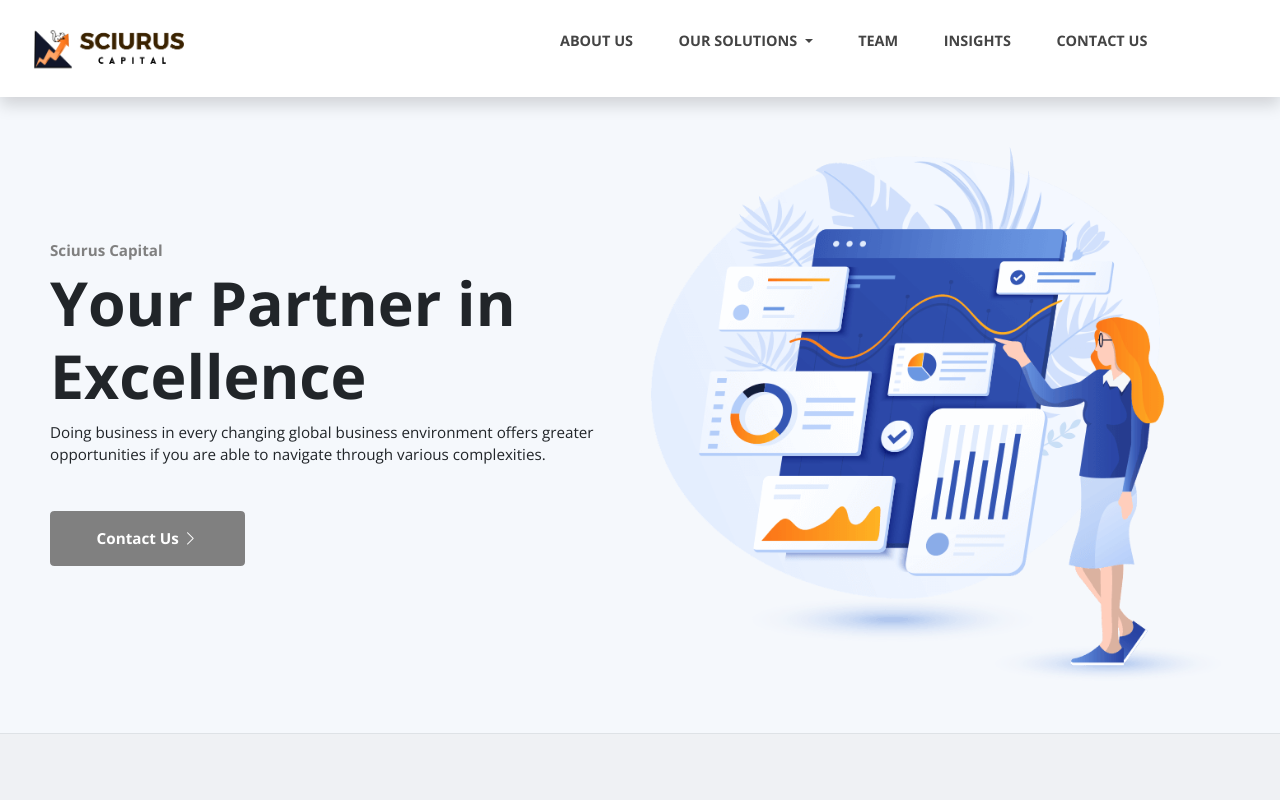
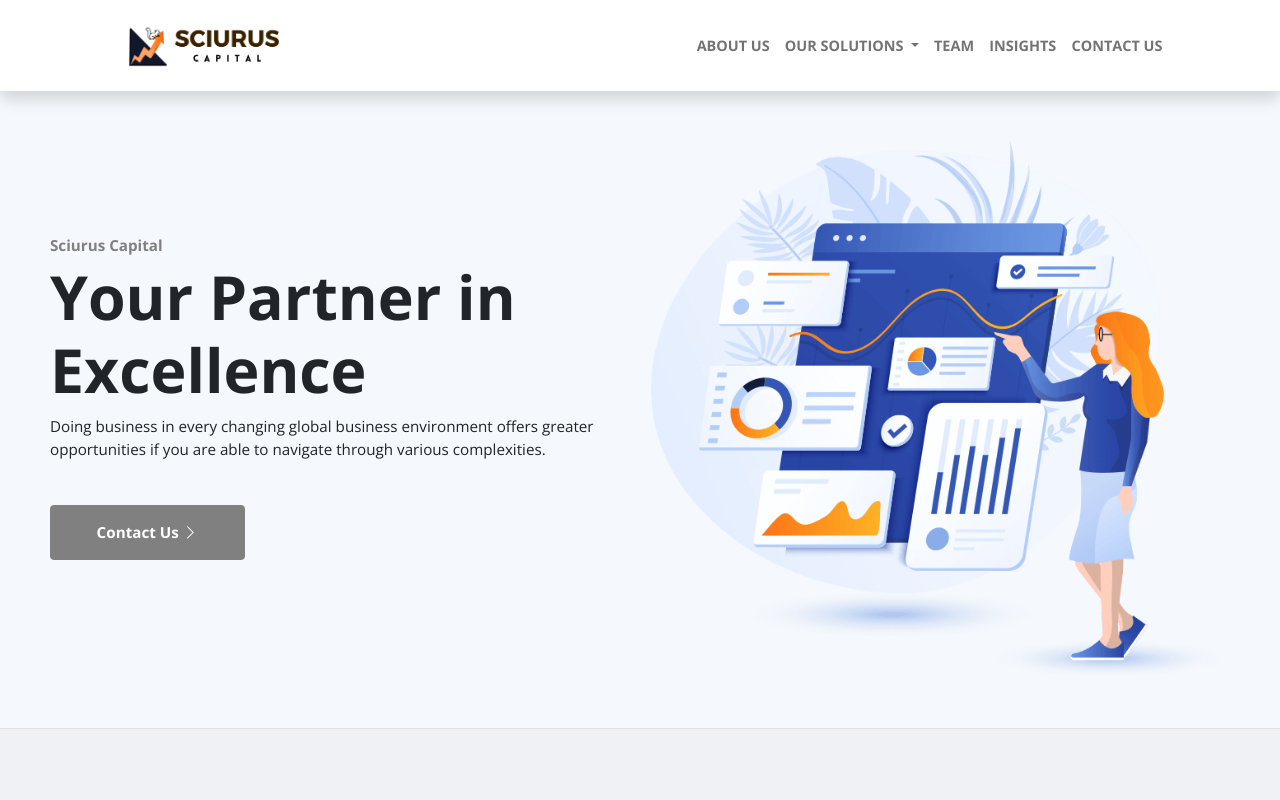
Before and after one commit to MohdSabiha/sciuruscapital, a plain HTML site: page index.html in a window 1280 px wide. Shown: the top 800 px of the page. Drawn offline with nearby package versions, Linux system fonts and the light colour scheme.

Commit message:
Update index.html

```diff
--- a/index.html
+++ b/index.html
@@ -14,34 +14,42 @@
         <link rel="stylesheet" type="text/css" href="assets/css/style.css" />
     </head>
     <body>
-        <header>
-    <div id="menu-jk" class="nav-part bg-white shadow">
-        <div class="container-l p-0">
-            <div class="row  bg-white p-3 ">
-                <div class="col-lg-3">
-                    <img src="assets/images/logo.png" alt="" style="filter: invert(100%);  max-width: 190px; height: auto;"></img>
-                </div>
-
-                <div id="menu" class="col-lg-8 text pe-0 d-none d-lg-block">
-                    <ul class="fw-bold float-end nacul fs-10 text-uppercase">
-                        <li class="float-start act p-3 px-4"><a href="#about">About Us</a></li>
-                        <li class="float-start dropdown p-3 px-4">
-                            <a class="dropdown-toggle" href="#" role="button" id="solutionsDropdown" data-bs-toggle="dropdown" aria-expanded="false">                            Our Solutions
+       <nav class="navbar navbar-expand-lg navbar-light bg-white shadow text-black">
+    <div class="container">
+        <a class="navbar-brand" href="#">
+            <img src="assets/images/logo.png" alt="Logo" style="max-width: 190px; height: auto; filter: invert(100%);">
+        </a>
+        <button class="navbar-toggler" type="button" data-bs-toggle="collapse" data-bs-target="#navbarSupportedContent" aria-controls="navbarSupportedContent" aria-expanded="false" aria-label="Toggle navigation">
+            <span class="navbar-toggler-icon"></span>
+        </button>
+        <div class="collapse navbar-collapse text-black" id="navbarSupportedContent">
+            <ul class="navbar-nav ms-auto mb-2 mb-lg-0 fw-bold float-end nacul fs-10 text-uppercase">
+                <li class="nav-item">
+                    <a class="nav-link  " href="#about">About Us</a>
+                </li>
+                <li class="nav-item dropdown">
+                    <a class="nav-link dropdown-toggle" href="#" id="solutionsDropdown" role="button" data-bs-toggle="dropdown" aria-expanded="false">
+                        Our Solutions
                     </a>
                     <ul class="dropdown-menu" aria-labelledby="solutionsDropdown">
                         <li><a class="dropdown-item" href="#solution1">Solution 1</a></li>
                         <li><a class="dropdown-item" href="#solution2">Solution 2</a></li>
                         <li><a class="dropdown-item" href="#solution3">Solution 3</a></li>
                     </ul>
-                        </li>  <li class="float-start p-3 px-4"><a href="#Team">Team</a></li>
-                        <li class="float-start p-3 px-4"><a href="#Insights">Insights</a></li>
-                        <li class="float-start p-3 px-4"><a href="#contact">Contact Us</a></li>
+                </li>
+                <li class="nav-item">
+                    <a class="nav-link" href="#Team">Team</a>
+                </li>
+                <li class="nav-item">
+                    <a class="nav-link" href="#Insights">Insights</a>
+                </li>
+                <li class="nav-item">
+                    <a class="nav-link" href="#contact">Contact Us</a>
+                </li>
             </ul>
         </div>
     </div>
-        </div>
-    </div>
-</header>
+</nav>
 
         <!--  ************************* Banner Start Here ************************** -->
 
```
Lines whose indentation alone changed are shown as unchanged.
